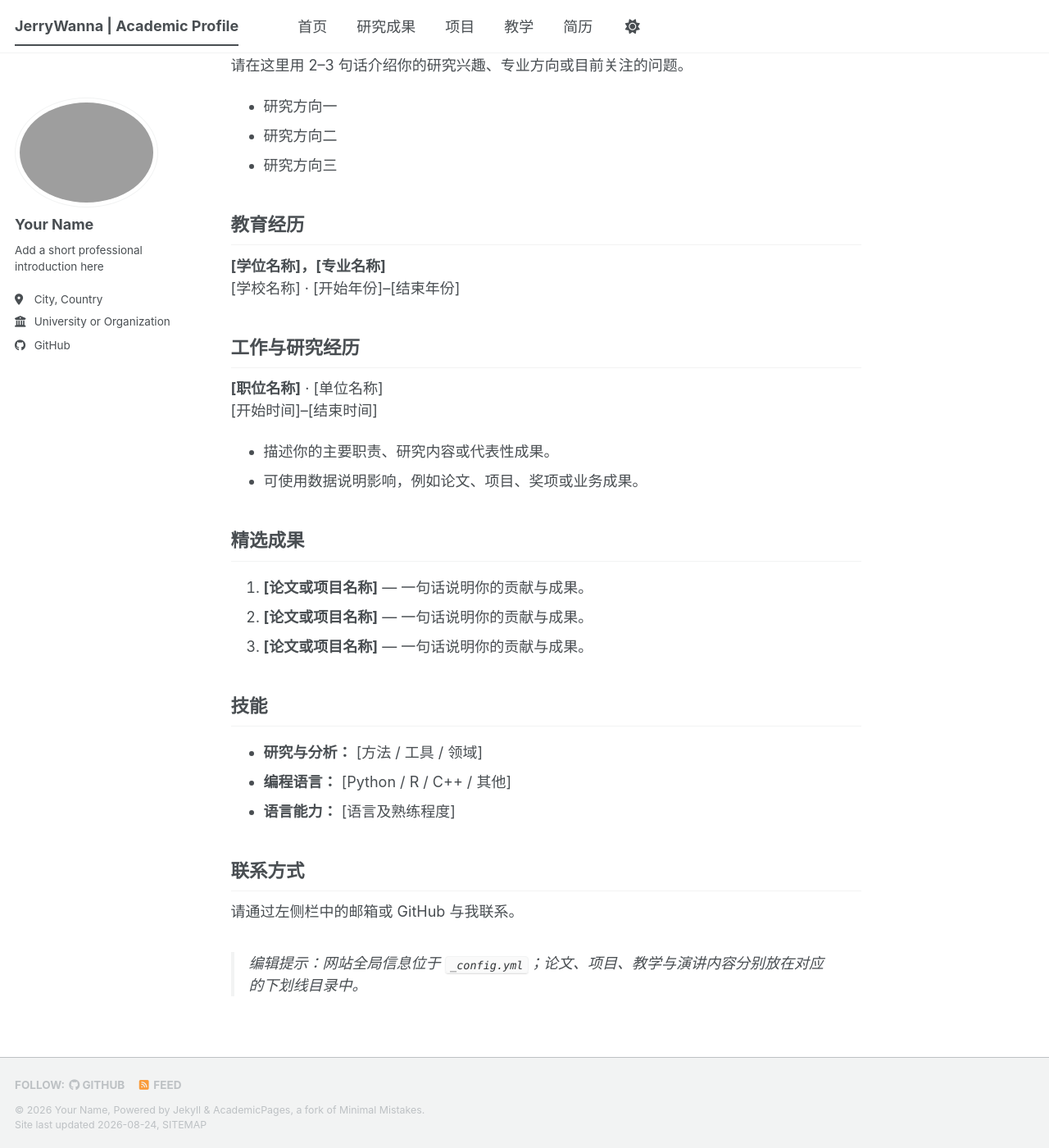
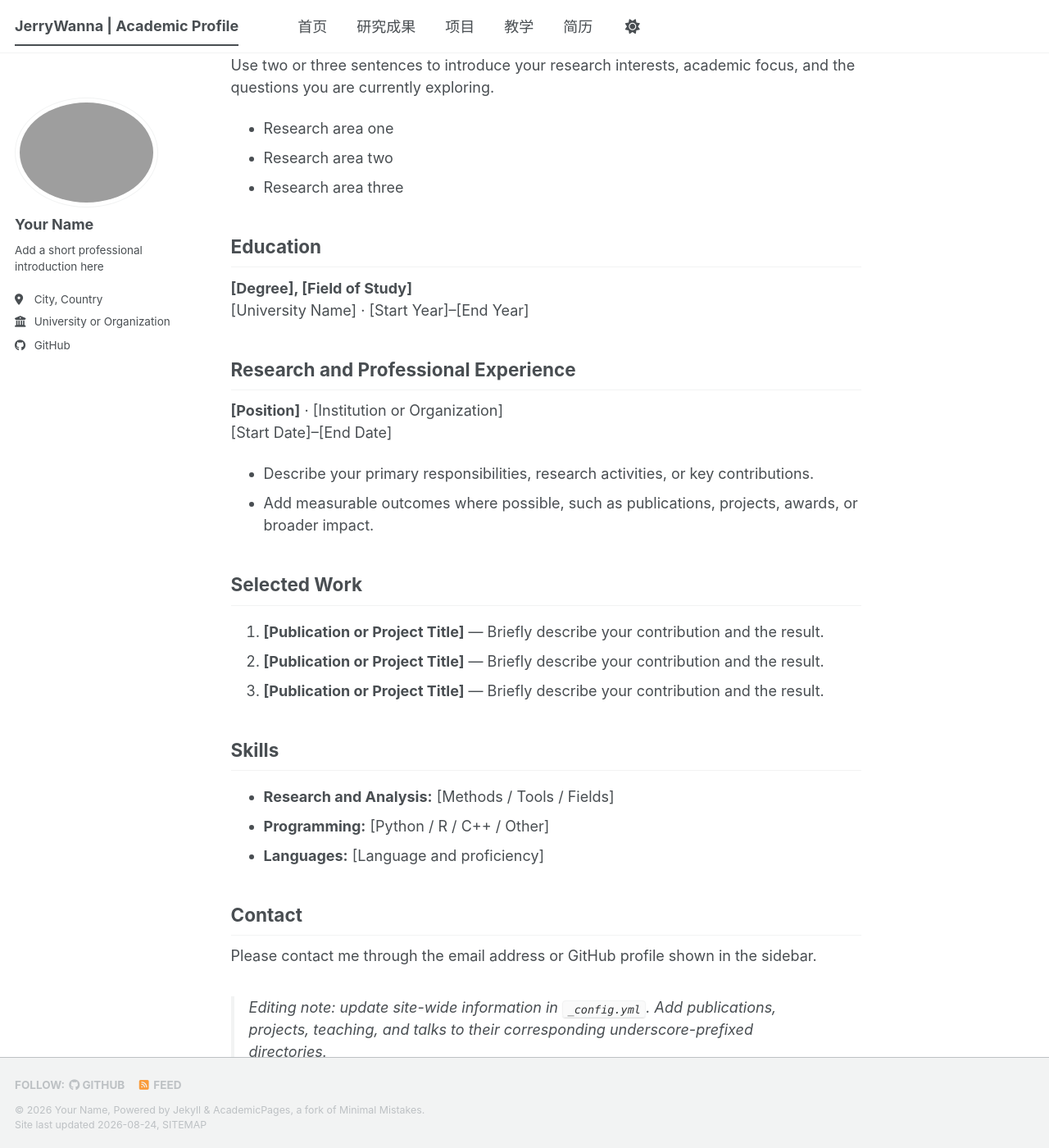
Before and after one commit to JerryWanna/JerryWanna.github.io, a Jekyll site: the page built from _pages/about.md, in a window 1280 px wide and 1400 px high, scrolled down 200 px. Shown: the whole window at 82% size. Built offline with Jekyll 4.4.1, drawn with Linux system fonts in a browser that asks for light colours; a style sheet for code colours, icons or effects is not loaded; some of the changed text lies outside the part shown.

Commit message:
Translate resume homepage to English

```diff
--- a/_pages/about.md
+++ b/_pages/about.md
@@ -1,49 +1,49 @@
 ---
 permalink: /
-title: "个人简介"
+title: "About Me"
 author_profile: true
 redirect_from:
   - /about/
   - /about.html
 ---
 
-你好，我是 **[你的姓名]**。欢迎来到我的个人学术主页。
+Hello, I am **[Your Name]**. Welcome to my academic website.
 
-## 研究方向
+## Research Interests
 
-请在这里用 2–3 句话介绍你的研究兴趣、专业方向或目前关注的问题。
+Use two or three sentences to introduce your research interests, academic focus, and the questions you are currently exploring.
 
-- 研究方向一
-- 研究方向二
-- 研究方向三
+- Research area one
+- Research area two
+- Research area three
 
-## 教育经历
+## Education
 
-**[学位名称]，[专业名称]**
-[学校名称] · [开始年份]–[结束年份]
+**[Degree], [Field of Study]**
+[University Name] · [Start Year]–[End Year]
 
-## 工作与研究经历
+## Research and Professional Experience
 
-**[职位名称]** · [单位名称]
-[开始时间]–[结束时间]
+**[Position]** · [Institution or Organization]
+[Start Date]–[End Date]
 
-- 描述你的主要职责、研究内容或代表性成果。
-- 可使用数据说明影响，例如论文、项目、奖项或业务成果。
+- Describe your primary responsibilities, research activities, or key contributions.
+- Add measurable outcomes where possible, such as publications, projects, awards, or broader impact.
 
-## 精选成果
+## Selected Work
 
-1. **[论文或项目名称]** — 一句话说明你的贡献与成果。
-2. **[论文或项目名称]** — 一句话说明你的贡献与成果。
-3. **[论文或项目名称]** — 一句话说明你的贡献与成果。
+1. **[Publication or Project Title]** — Briefly describe your contribution and the result.
+2. **[Publication or Project Title]** — Briefly describe your contribution and the result.
+3. **[Publication or Project Title]** — Briefly describe your contribution and the result.
 
-## 技能
+## Skills
 
-- **研究与分析：** [方法 / 工具 / 领域]
-- **编程语言：** [Python / R / C++ / 其他]
-- **语言能力：** [语言及熟练程度]
+- **Research and Analysis:** [Methods / Tools / Fields]
+- **Programming:** [Python / R / C++ / Other]
+- **Languages:** [Language and proficiency]
 
-## 联系方式
+## Contact
 
-请通过左侧栏中的邮箱或 GitHub 与我联系。
+Please contact me through the email address or GitHub profile shown in the sidebar.
 
-> 编辑提示：网站全局信息位于 `_config.yml`；论文、项目、教学与演讲内容分别放在对应的下划线目录中。
+> Editing note: update site-wide information in `_config.yml`. Add publications, projects, teaching, and talks to their corresponding underscore-prefixed directories.
```
